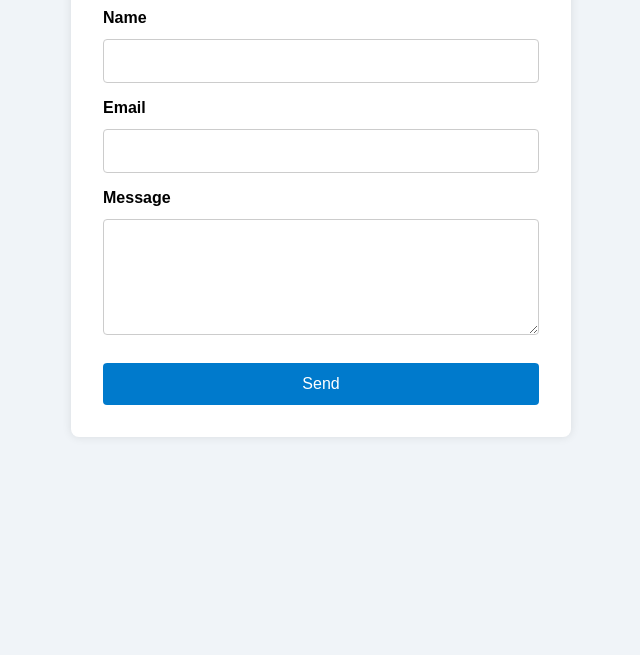
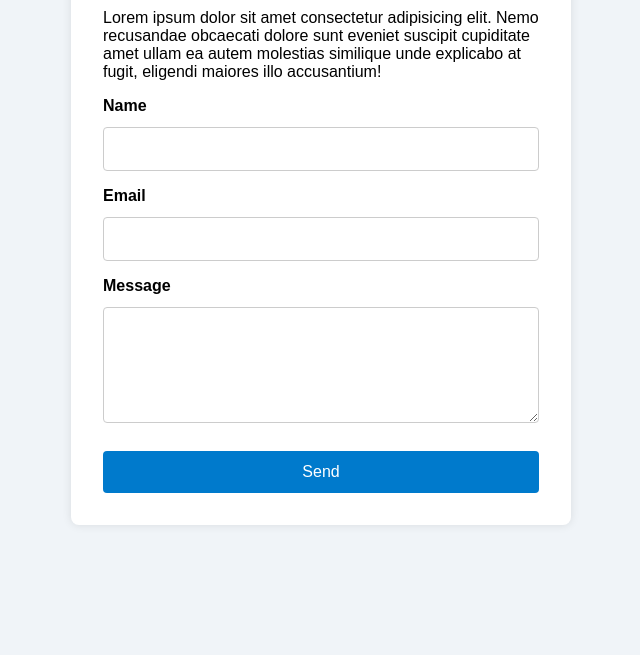
Before and after one commit to annasvst/demo-080725, a plain HTML site: page index.html in a window 1280 px wide. Shown: the part 145-800 px from the top of the page, without its empty margins (319-959 px from the left). Drawn offline with Linux system fonts and the light colour scheme.

Commit message:
Add Description for the form element

```diff
--- a/index.html
+++ b/index.html
@@ -9,6 +9,8 @@
 <body>
   <div class="container">
     <h1>Contact Us</h1>
+    <p>Lorem ipsum dolor sit amet consectetur adipisicing elit. Nemo recusandae obcaecati dolore sunt eveniet suscipit cupiditate amet ullam ea autem molestias similique unde explicabo at fugit, eligendi maiores illo accusantium!</p>
+
     <form name="contact" method="POST" data-netlify="true" action="/success.html">
       <input type="hidden" name="form-name" value="contact" />
 
```
